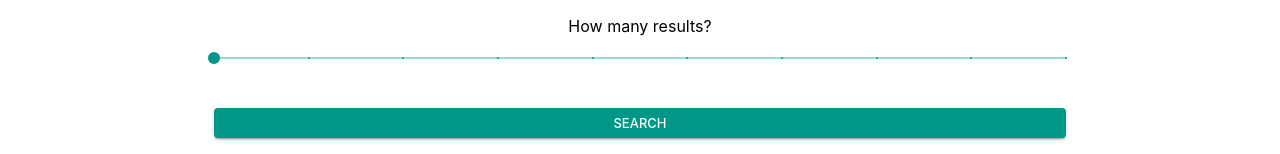
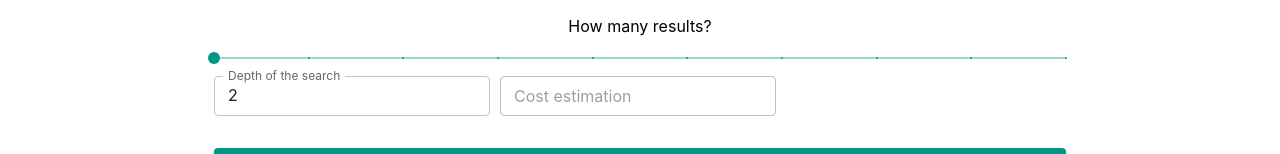
Before and after one commit to iCog-Labs-Dev/DAOMatcher, a React (Vite) app: page / in a window 1280 px wide. Shown: the part 317-471 px from the top of the page. Built offline with nearby package versions, Linux system fonts and the light colour scheme; no server answers.

Commit message:
Working on value updating

```diff
--- a/src/Components/Body/Body.tsx
+++ b/src/Components/Body/Body.tsx
@@ -13,7 +13,7 @@ import {
 import { useEffect, useState } from "react";
 import User from "./User/User";
 import AddIcon from "@mui/icons-material/Add";
-import Alert from '@mui/material/Alert';
+import Alert from "@mui/material/Alert";
 import CircularProgressWithLabel from "./CircularProgressWithLabel/CircularProgressWithLabel";
 
 export interface IUser {
@@ -28,7 +28,6 @@ export interface Response {
   result: IUser[];
 }
 
-
 function valuetext(value: number) {
   return `${value}°C`;
 }
@@ -40,10 +39,12 @@ function Body() {
   const [users, setUsers] = useState<IUser[]>([]);
   // eslint-disable-next-line @typescript-eslint/no-explicit-any
   const [count, setCount] = useState<any>(100);
+  // eslint-disable-next-line @typescript-eslint/no-explicit-any
+  const [depth, setDepth] = useState<number>(2);
   const [progress, setProgress] = useState<number>(0);
   const [isLoading, setIsLoading] = useState<boolean>(false);
   // eslint-disable-next-line @typescript-eslint/no-explicit-any
-  const [error, setError] = useState<any>(null)
+  const [error, setError] = useState<any>(null);
   const [success, setSuccess] = useState<boolean>(false);
 
   const BASE_URL = "http://localhost:8000";
@@ -94,18 +95,18 @@ function Body() {
         users.sort((a, b) => b.score - a.score);
         setUsers(users);
         setError(null);
-        setSuccess(true)
+        setSuccess(true);
       } catch (error) {
         console.log("Error: ", error);
-        setError(error)
-        setSuccess(false)
+        setError(error);
+        setSuccess(false);
       } finally {
         setProgress(0);
         setIsLoading(false);
       }
     } else {
-      setError("Empty handles or description!")
-      setSuccess(false)
+      setError("Empty handles or description!");
+      setSuccess(false);
     }
   };
 
@@ -136,8 +137,8 @@ function Body() {
 
     eventSource.onerror = (error) => {
       console.log("Error: ", error);
-      setError(error)
-      setSuccess(false)
+      setError(error);
+      setSuccess(false);
     };
 
     return () => {
@@ -147,18 +148,16 @@ function Body() {
 
   return (
     <center>
-
-
       <Container maxWidth="lg">
         <Box sx={{ margin: "5rem 0" }}>
-
           <Container maxWidth="md">
             <Typography variant="h5">
               Search for people with similar interests
             </Typography>
-            {error ? (<Alert severity="error">{error}</Alert>) : (null)}
-            {success ? (<Alert severity="success">Loading successful</Alert>
-            ) : (null)}
+            {error ? <Alert severity="error">{error}</Alert> : null}
+            {success ? (
+              <Alert severity="success">Loading successful</Alert>
+            ) : null}
 
             <Box sx={{ height: "2rem" }} />
             <Stack direction="row">
@@ -231,6 +230,31 @@ function Body() {
               onChange={(_, v) => setCount(v)}
               value={count}
             />
+            <Stack direction="row">
+              <TextField
+                id="outlined-textarea"
+                label="Depth of the search"
+                rows={1}
+                value={depth}
+                onChange={(_, v: number) => {
+                  console.log(depth);
+
+                  setDepth(v);
+                }}
+                size="small"
+                type="number"
+              />
+              <TextField
+                style={{ marginLeft: 10 }}
+                id="outlined-textarea"
+                label="Cost estimation"
+                value={null}
+                size="small"
+                contentEditable="false"
+                disabled
+              />
+            </Stack>
+
             <Box sx={{ height: "2rem" }} />
 
             <Button
@@ -256,8 +280,8 @@ function Body() {
         <Container maxWidth="sm">
           {users && users.length
             ? users.map((user) => (
-              <User key={user.id + Math.random() * 10} user={user} />
-            ))
+                <User key={user.id + Math.random() * 10} user={user} />
+              ))
             : null}
         </Container>
       </Container>
```
